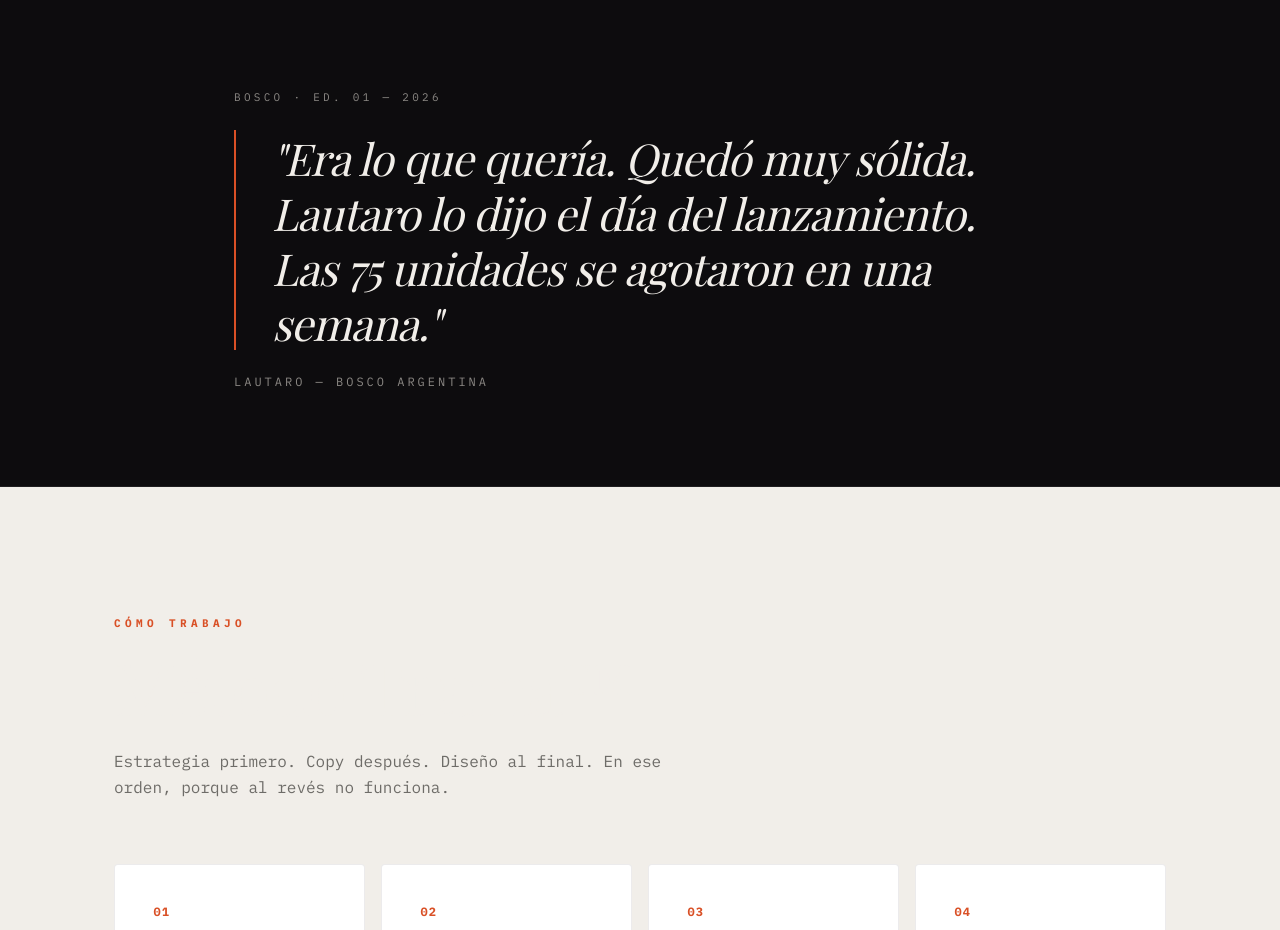
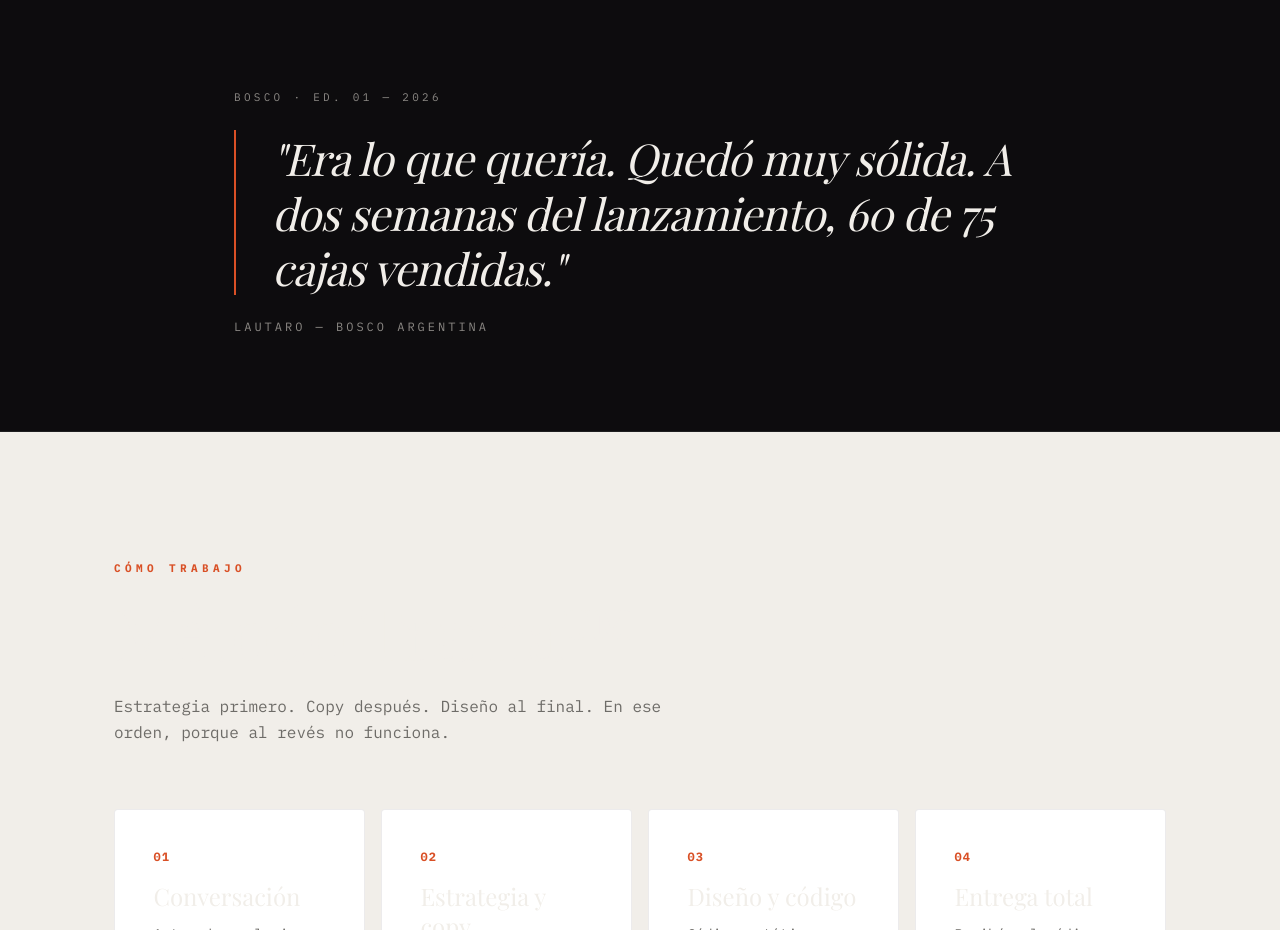
Before and after one commit to nadiaescobbb/tramastudio, a React (Vite) app: page / in a window 1280 px wide. Shown: the part 4260-5190 px from the top of the page. Built offline with nearby package versions, Linux system fonts and the light colour scheme; the HTML template or start-up script is replaced by a standard one; a web font is replaced by a local one.

Commit message:
content: update Bosco testimonial

```diff
--- a/src/data/projects.ts
+++ b/src/data/projects.ts
@@ -7,6 +7,7 @@
   format: string;
   conversion: string;
   liveUrl: string;
+  isConcept?: boolean; // Para diferenciar proyectos reales de conceptos de autor
   tagline: string;
   category: string;
   // Hero del dossier
@@ -50,7 +51,7 @@
       "75 unidades. Edición cerrada. El sitio sigue online como archivo de la Edición 01.",
     ],
     pullQuote: {
-      text: "Era lo que quería. Quedó muy sólida.",
+      text: "Era lo que quería. Quedó muy sólida. A dos semanas del lanzamiento, 60 de 75 cajas vendidas.",
       author: "Lautaro — Bosco Argentina",
     },
   },
@@ -63,6 +64,7 @@
     format: "Gabinete Técnico Institucional",
     conversion: "Filtrado de Leads por Criterio",
     liveUrl: "https://estudio-norte.vercel.app/",
+    isConcept: true,
     category: "Identidad Corporativa",
     tagline:
       "Un arquitecto técnico que se presentaba como uno más. El sitio ahora filtra al cliente por criterio antes de que pregunte el precio.",
@@ -92,6 +94,7 @@
     format: "Landing de Alta Intención",
     conversion: "Justificación de Ticket Premium",
     liveUrl: "https://clinicanova.vercel.app/",
+    isConcept: true,
     category: "Posicionamiento Premium",
     tagline:
       "Una clínica que cobra USD 250 por sesión pero tenía una web de USD 20. El sitio ahora justifica el valor real del servicio.",
@@ -121,6 +124,7 @@
     format: "Dossier Visual Médico",
     conversion: "Generación de Confianza Previa",
     liveUrl: "https://camilacorreapsico.vercel.app/",
+    isConcept: true,
     category: "Diseño Editorial",
     tagline:
       "Psicología clínica de alta complejidad. El sitio genera la confianza necesaria antes de que el paciente envíe el primer mensaje.",
--- a/src/pages/Index.tsx
+++ b/src/pages/Index.tsx
@@ -210,8 +210,7 @@
           </Reveal>
           <Reveal delay={100}>
             <blockquote className="pull-quote mt-6">
-              "Era lo que quería. Quedó muy sólida. Lautaro lo dijo el día del lanzamiento.
-              Las 75 unidades se agotaron en una semana."
+              "Era lo que quería. Quedó muy sólida. A dos semanas del lanzamiento, 60 de 75 cajas vendidas."
             </blockquote>
           </Reveal>
           <Reveal delay={200}>
```
